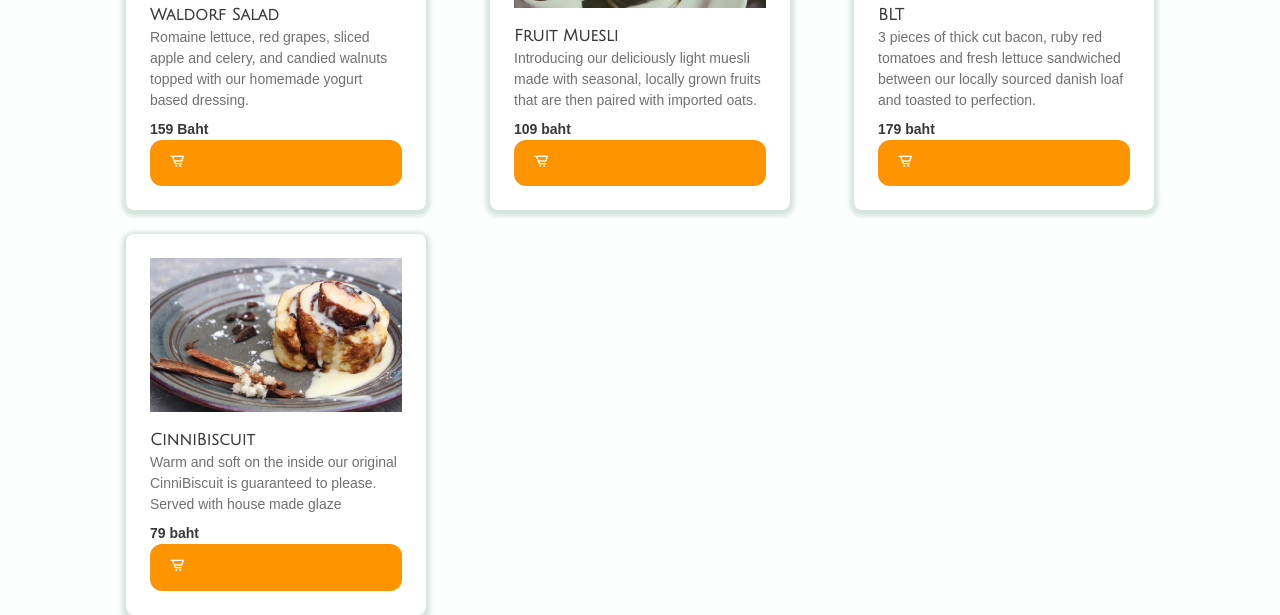
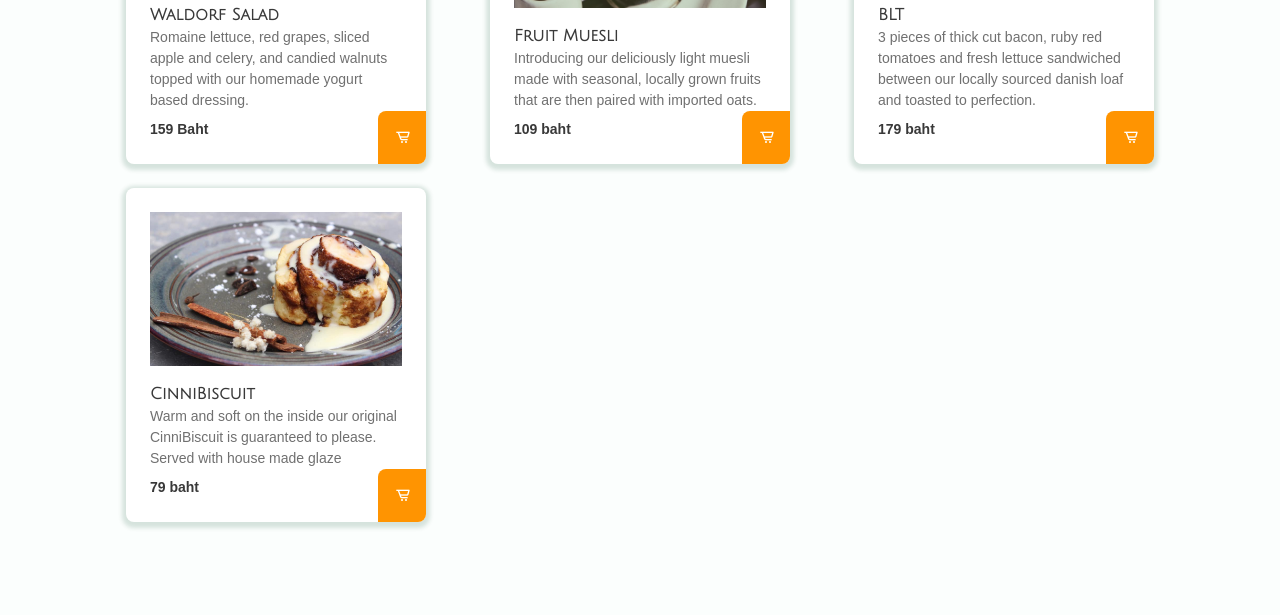
Before and after one commit to TrissNepps/hotinthebiscuitsamui, a plain HTML site: page index.html in a window 1280 px wide. Shown: the part 2256-2871 px from the top of the page. Drawn offline with nearby package versions, Linux system fonts and the light colour scheme; no server answers; a web font is replaced by a local one.

Commit message:
Update styles.css

```diff
--- a/css/styles.css
+++ b/css/styles.css
@@ -464,6 +464,21 @@ img {
   animation-fill-mode: backwards;
 }
 
+.menu__content a.menu__button {
+  position: absolute;
+  bottom: 0;
+  right: 0;
+
+  width: 3rem;
+
+  padding: 0.813rem 0.813rem;
+  border-radius: 0.5rem 0 0.5rem 0;
+  margin-top: 0.5rem;
+}
+a.menu__button i {
+  padding-top: 0.3rem;
+  padding-left: 0.25rem;
+}
 /*======== ABOUT =============*/
 .about__data {
   text-align: center;
```
